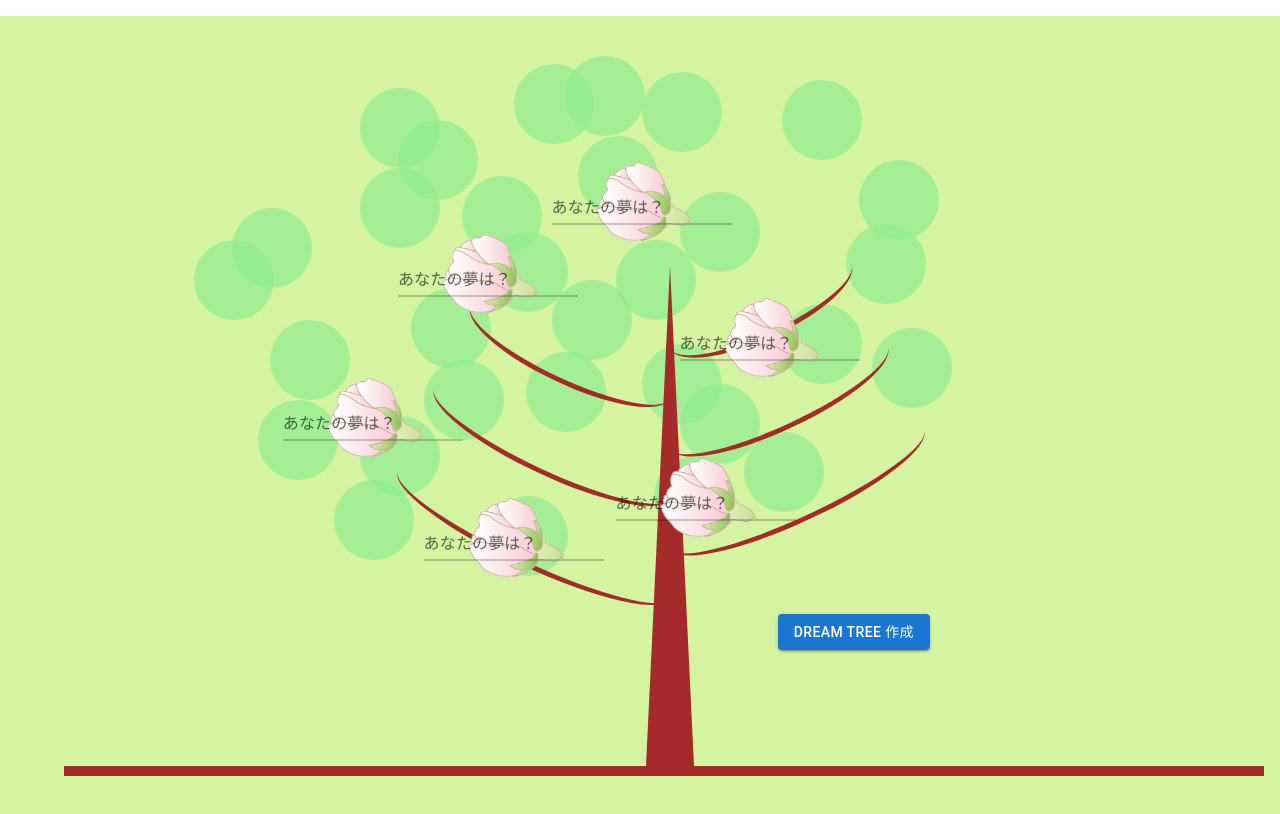
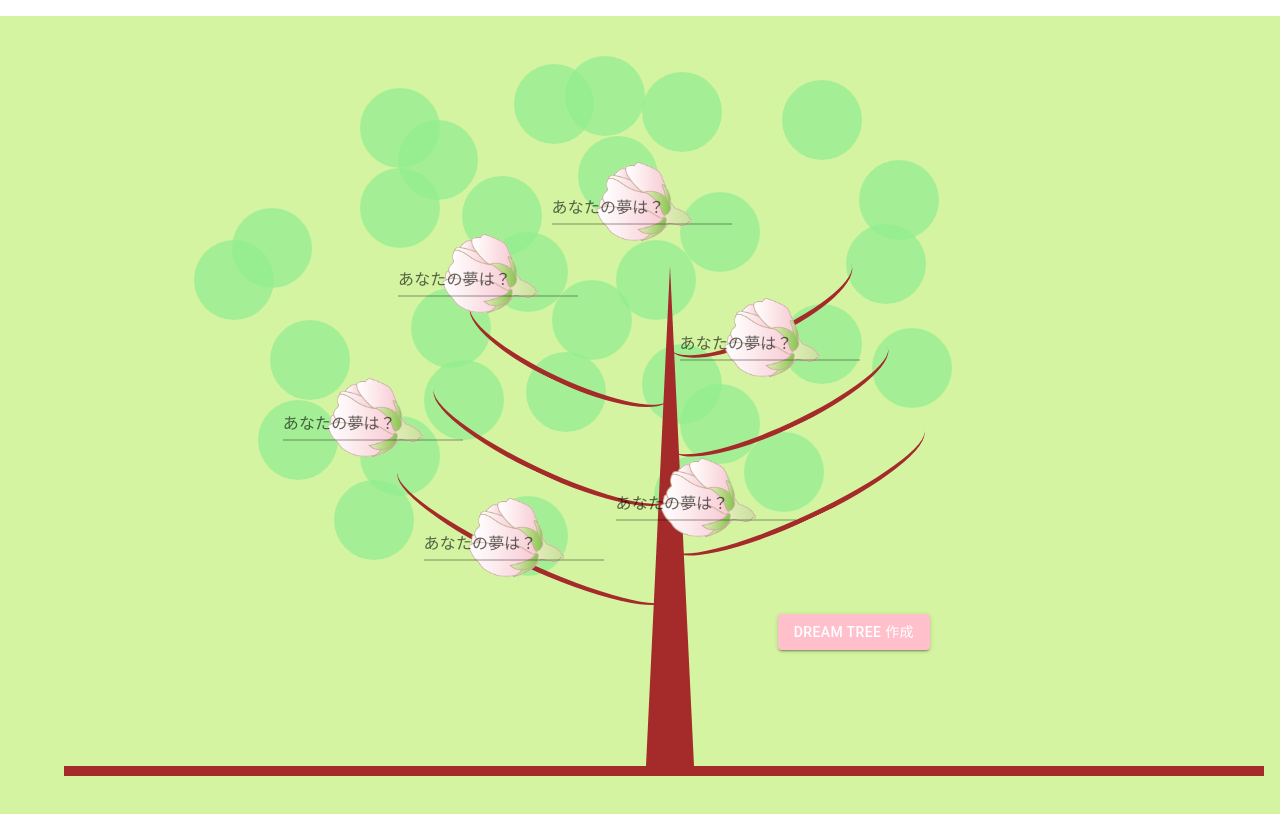
Before and after one commit to PRTIMES-hackathon-2025-winter-team2/frontend, a React (Create React App) app: page /input in a window 1280 px wide. Built offline with nearby package versions, Linux system fonts and the light colour scheme.

Commit message:
ボタンの背景色をピンクに変更

```diff
--- a/src/components/pages/tree/InputTreeComponent.tsx
+++ b/src/components/pages/tree/InputTreeComponent.tsx
@@ -169,8 +169,9 @@ export const InputTreeComponent = () => {
       {/* Button at the bottom right corner */}
       <Button
         variant="contained"
-        color="primary"
         sx={{
+          backgroundColor: "pink", // ボタンの背景色
+          "&:hover": { backgroundColor: "hotpink" }, // ホバー時の背景色
           position: "fixed",
           bottom: "150px",
           right: "350px",
```
